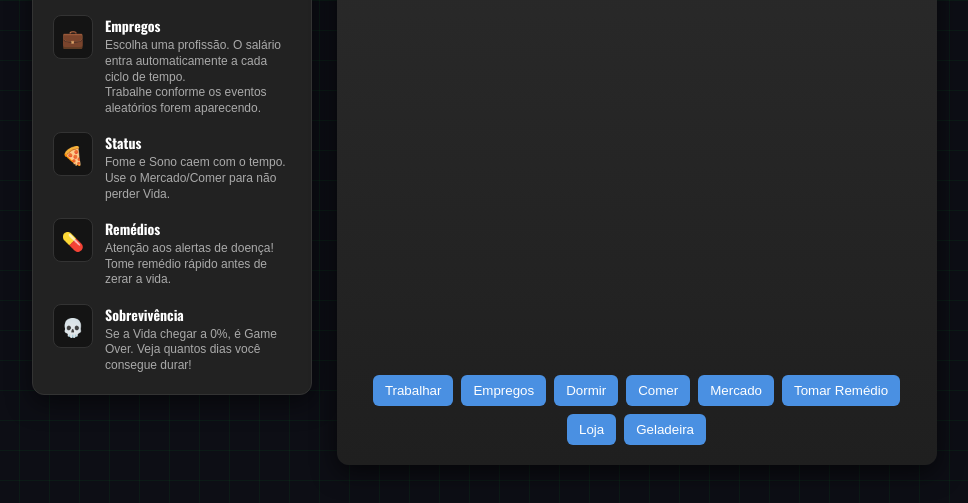
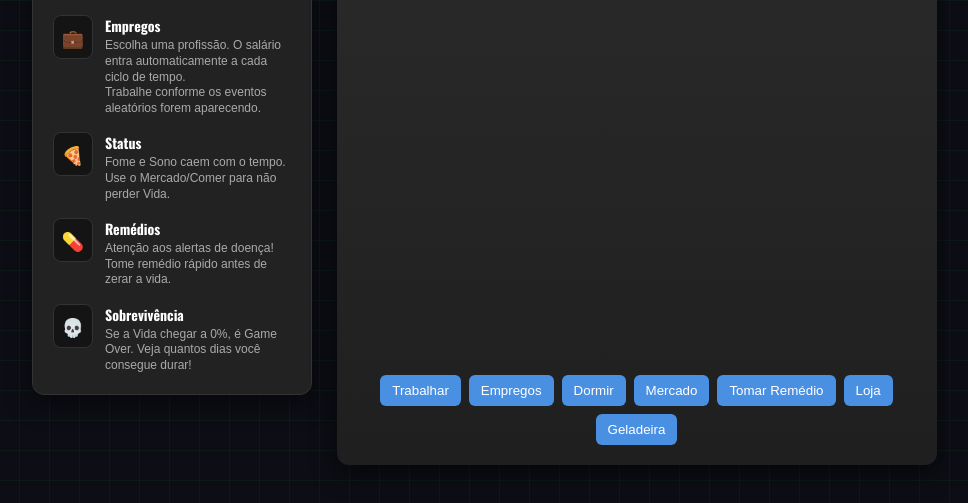
Before and after one commit to joaocalil26/LifeSimRPG, a plain HTML site: page index.html in a window 1280 px wide. Shown: the part 175-678 px from the top of the page, without its empty margins (156-1124 px from the left). Drawn offline with nearby package versions, Linux system fonts and the light colour scheme.

Commit message:
update readme

```diff
--- a/index.html
+++ b/index.html
@@ -104,7 +104,6 @@
                     <button id="fazerTrabalho">Trabalhar</button>
                     <button id="trabalhar">Empregos</button>
                     <button id="descansar">Dormir</button>
-                    <button id="comer">Comer</button>
                     <button id="mercado">Mercado</button>
                     <button id="remedio">Tomar Remédio</button>
                     <button id="loja">Loja</button>
```
Also changed, not shown: 1 other file.
